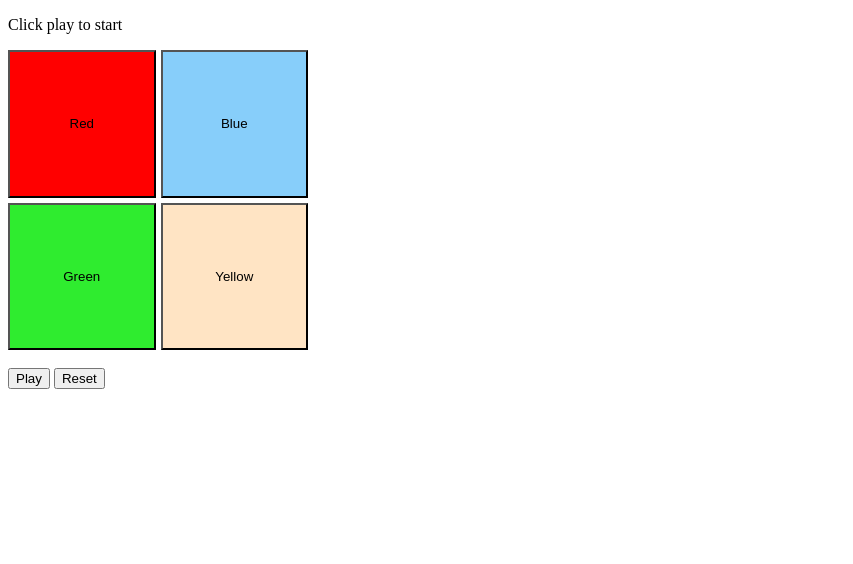
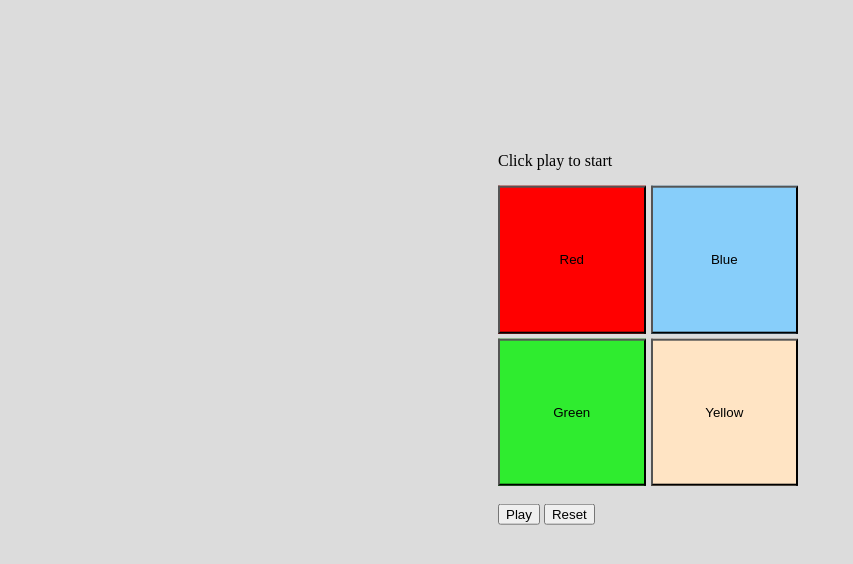
Before and after one commit to hanming497/SimonGame, a plain HTML site: page index.html in a window 1280 px wide. Shown: the whole page, without its empty margins (0-853 px from the left). Drawn offline with nearby package versions, Linux system fonts and the light colour scheme.

Commit message:
updating readme + style

```diff
--- a/index.html
+++ b/index.html
@@ -7,7 +7,7 @@
         </script>
     <meta charset="utf-8">
     <meta name="viewport" content="width=device-width">
-    <title>replit</title>
+    <title>Simon Game</title>
     <link href="style.css" rel="stylesheet" type="text/css" />
 </head>
 
--- a/script.js
+++ b/script.js
@@ -51,7 +51,6 @@ function createBoxClickEvents() {
         return () => {
             if (isInMode2) {
                 inputArray.push(color)
-                console.log(color)
             }
         }
     }
@@ -86,8 +85,6 @@ function createResetClickEvent() {
     })
 }
 
-//starting game:
-initizalizeGame();
 
 function getRandomInt(max) {
     return Math.floor(Math.random() * max);
@@ -140,7 +137,6 @@ async function mode1() {
             await trySwitch(color, currentColors)
             counter--;
         }
-        console.log(currentColors)
         mode2(currentColors)
     }
 }
@@ -177,3 +173,7 @@ async function mode2(currentColors) {
         $board.addClass("hideElem")
     }
 }
+
+
+//starting game:
+initizalizeGame();
--- a/style.css
+++ b/style.css
@@ -5,6 +5,7 @@
 	grid-gap: 5px;
 	height: 300px;
 	width: 300px;
+	margin: auto;
 }
 
 #R1 {
@@ -31,3 +32,13 @@
 .hideElem {
 	visibility: hidden;
 }
+
+body {
+	background-color: gainsboro;
+	position: absolute;
+	top: 50%;
+	left: 50%;
+	-moz-transform: translateX(-50%) translateY(-50%);
+	-webkit-transform: translateX(-50%) translateY(-50%);
+	transform: translateX(-50%) translateY(-70%);
+}
```
Also changed, not shown: 1 other file.
